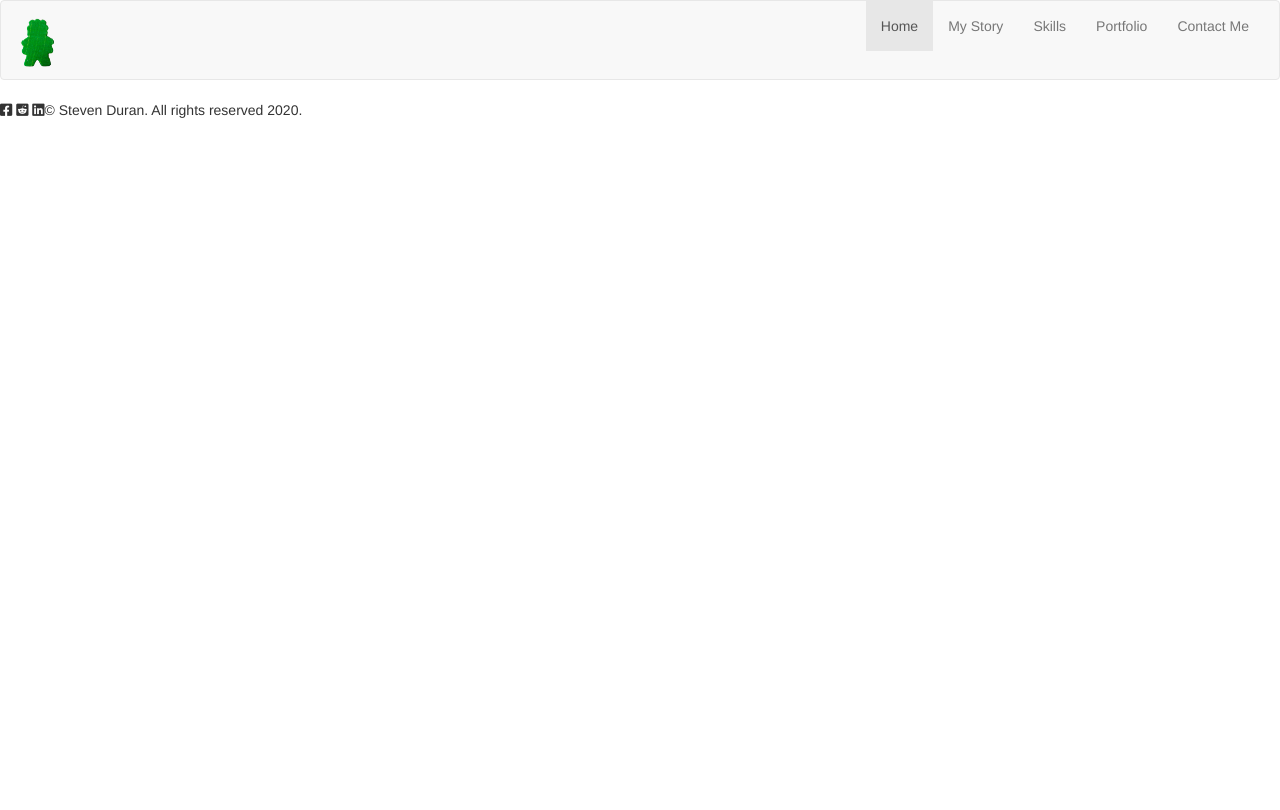
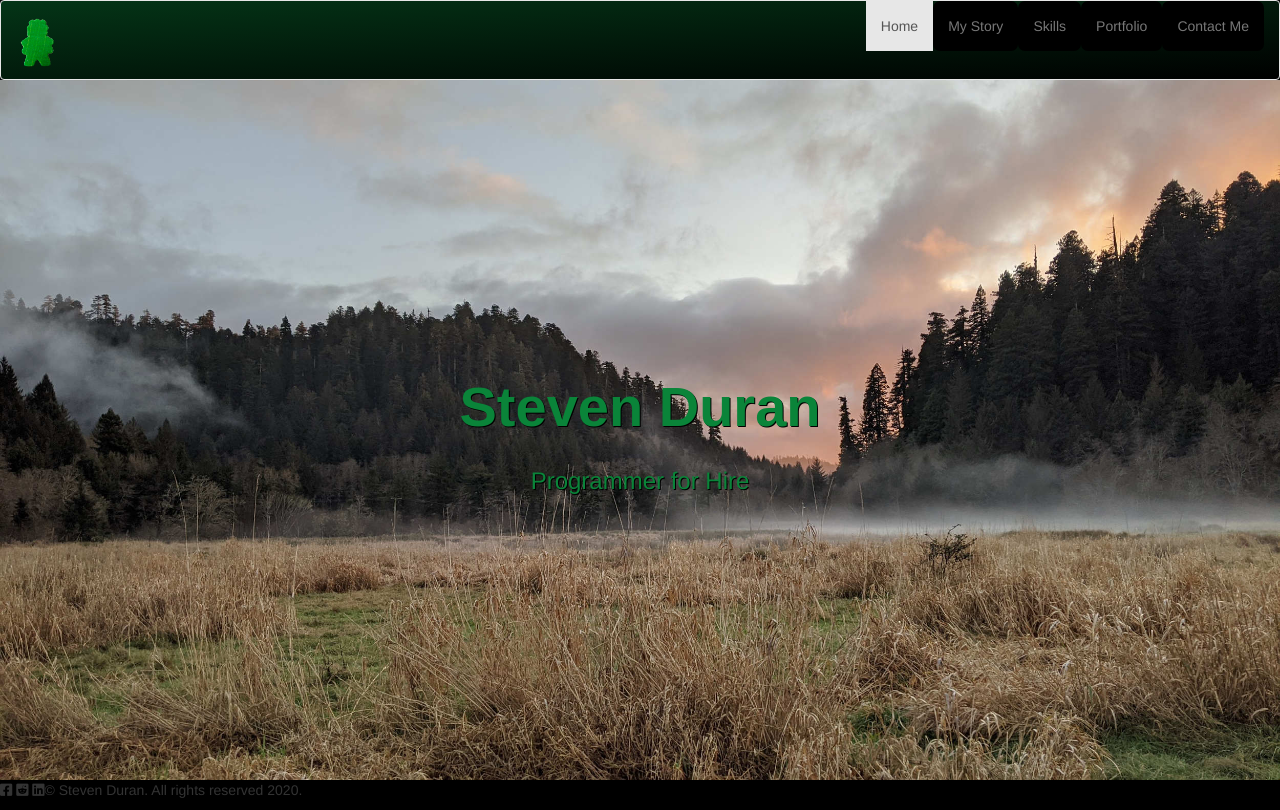
Before and after one commit to longlivesquare/portfolio, a plain HTML site: page index.html in a window 1280 px wide. Drawn offline with nearby package versions, Linux system fonts and the light colour scheme; a web font is replaced by a local one.

Commit message:
Added content and styling for navbar nd hero

```diff
--- a/css/styles.css
+++ b/css/styles.css
@@ -10,14 +10,57 @@
     display: flex;
 }
 
+body {
+    background-color: #000;
+}
+
 /* NAVBAR */
 .navbar {
     height: 80px;
+    position: fixed;
+    left: 0;
+    top: 0;
+    width: 100%;
+    background: linear-gradient(to bottom right, rgba(10, 132, 57, 0.4), rgba(0,0,0,.4));
 }
 
 .logo {
     height: 75px;
     padding-bottom: 22px;
+}
+
+.nav li {
+    color: #0a8439;
+}
+
+.navbar ul li {
+    background-color: #000;
+    border-radius: 7px;
+    color: #0a8439;
+}
+
+.navbar ul li:hover {
+    background-color: #0a8439;
+    color: #000;
+}
+
+/* HERO */
+.hero {
+    margin-top: 80px;
+    background: url("../img/mist-hero.jpg") center center no-repeat;
+    background-size: cover;
+    height: 700px;
+    flex-flow: column nowrap;
+    align-items: center;
+    justify-content: center;
+    color: #0a8439;
+    text-shadow: 1px 1px #000;
+}
+
+.hero h1 {
+    font-weight: 700;
+    font-family: 'Tomorrow', sans-serif;
+    font-size: 4em;
 }
 /* MY STORY */
 
--- a/index.html
+++ b/index.html
@@ -38,7 +38,12 @@
 		</div>
 	</nav>
     <!-- END NAVBAR-->
-
+	<!-- HERO -->
+	<div class="hero flex">
+		<h1>Steven Duran</h1>
+		<h3>Programmer for Hire</h3>
+	</div>
+	<!-- END HERO -->
     <!-- FOOTER -->
     <footer class="footer flex">
         <div class="social">
```
